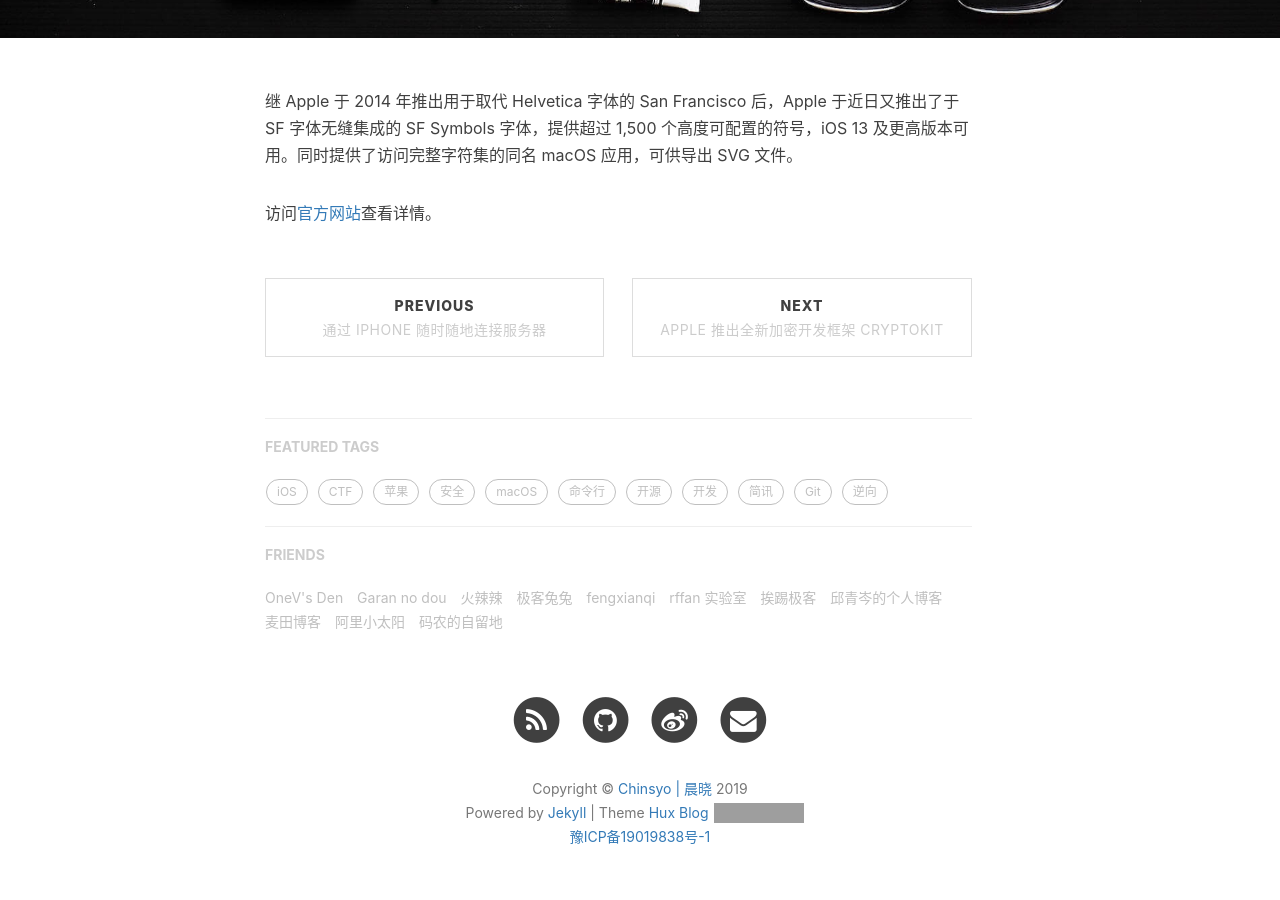
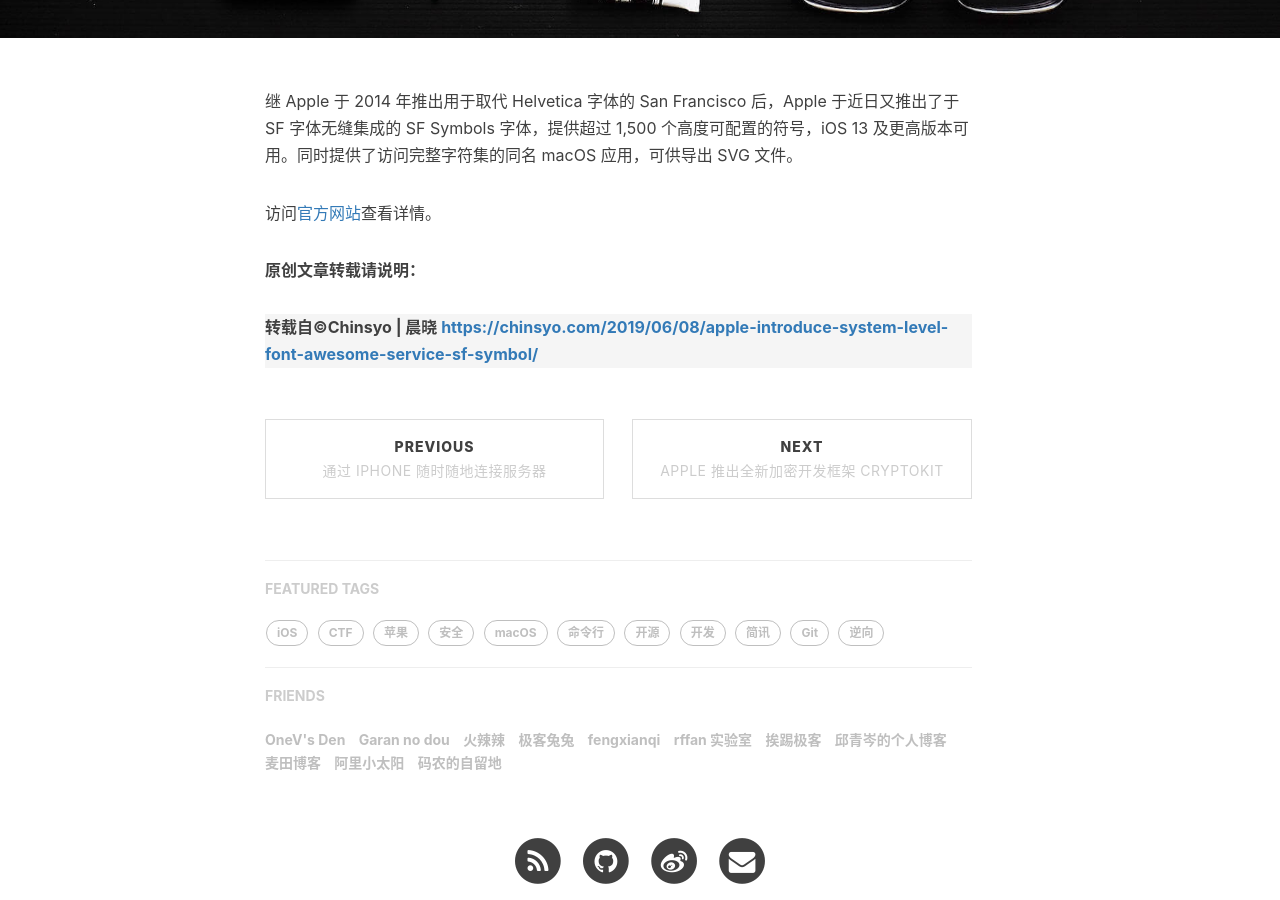
Before and after one commit to chinsyo/chinsyo.github.io, a Jekyll site: the page built from _posts/2019-06-08-apple-introduce-system-level-font-awesome-service-sf-symbol.md, in a window 1280 px wide and 900 px high, scrolled down 545 px. Built offline with Jekyll 4.4.1, drawn with Linux system fonts in a browser that asks for light colours; nearby versions of some CDN libraries; comment, search, counter and statistics services are not loaded; grey boxes are pictures that could not be loaded.

Commit message:
add copyright

```diff
--- /dev/null
+++ b/_includes/copyright.html
@@ -0,0 +1,4 @@
+<div class="cp-post">
+    <p class="cp-title"><strong>原创文章转载请说明：<strong></p>
+    <p class="cp-text" style="margin-top: 5px; padding: 0 !important; background-color: #f5f5f5;">转载自&copy;{{site.title}} <a href="{{ page.url | prepend: site.dir | prepend: site.dir }}" style="color: #337ab7;">{{ page.url | prepend: site.dir | prepend: site.url }}</a></p>
+</div>
--- a/_includes/footer.html
+++ b/_includes/footer.html
@@ -4,7 +4,7 @@
         <div class="row">
             <div class="col-lg-8 col-lg-offset-2 col-md-10 col-md-offset-1">
                 <!-- SNS Link -->
-                {% include sns-links.html center=true %}
+                {% include sns-links.html %}
 
                 <p class="copyright text-muted">
                     Copyright &copy; <a target="_blank" rel="nofollow noopener" href="{{ site.url }}">{{ site.title }}</a> {{ site.time | date: '%Y' }}
--- a/_includes/sns-links.html
+++ b/_includes/sns-links.html
@@ -1,13 +1,4 @@
-{% comment %}
-    @param {Boolean} center
-{% endcomment %}
-
-{% if include.center %}
 <ul class="list-inline text-center">
-{% else %}
-<ul class="list-inline">
-{% endif %}
-
   {% if site.RSS %}
   <li>
     <a href="{{ "/feed.xml" | prepend: site.dir }}">
--- a/_layouts/post.html
+++ b/_layouts/post.html
@@ -17,6 +17,9 @@
                 post-container">
 
                 {{ content }}
+
+                <!-- Copyright -->
+                {% include copyright.html %}
 
                 <hr style="visibility: hidden;">
                 <ul class="pager">
```
